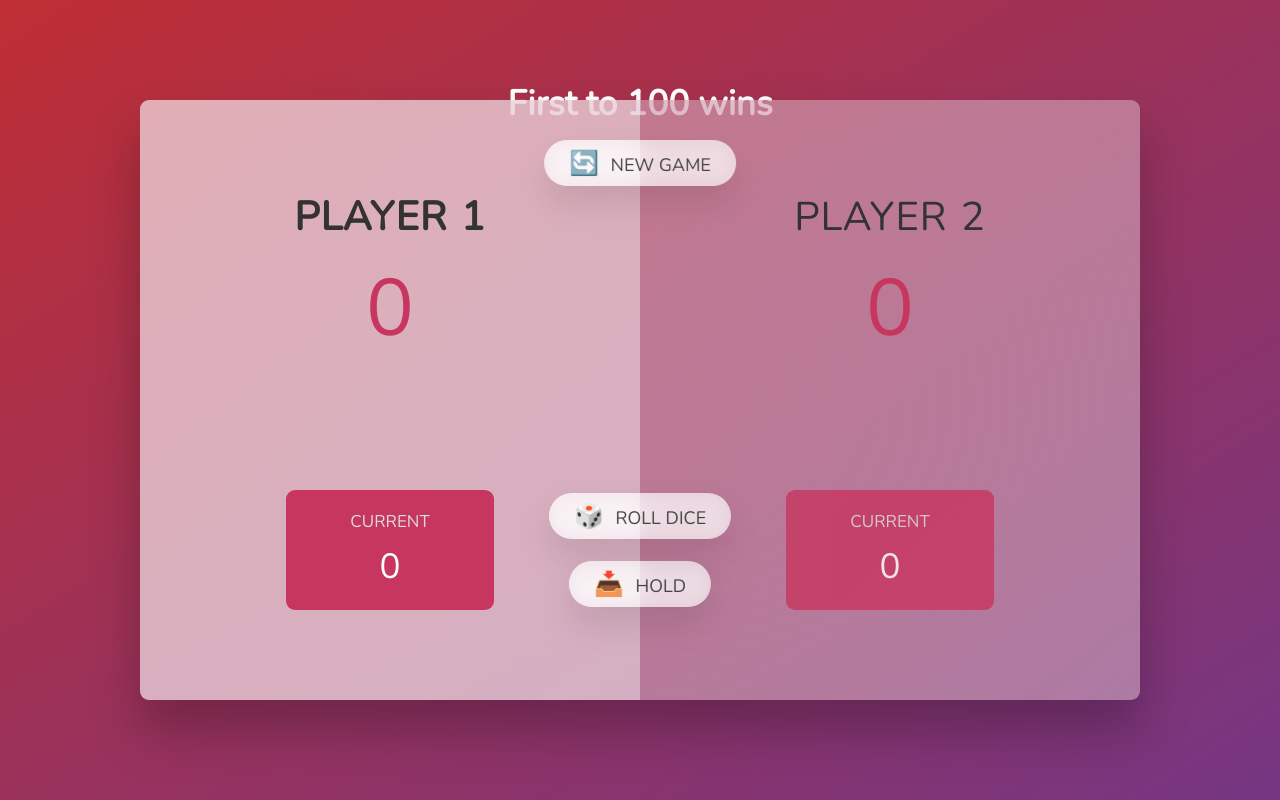
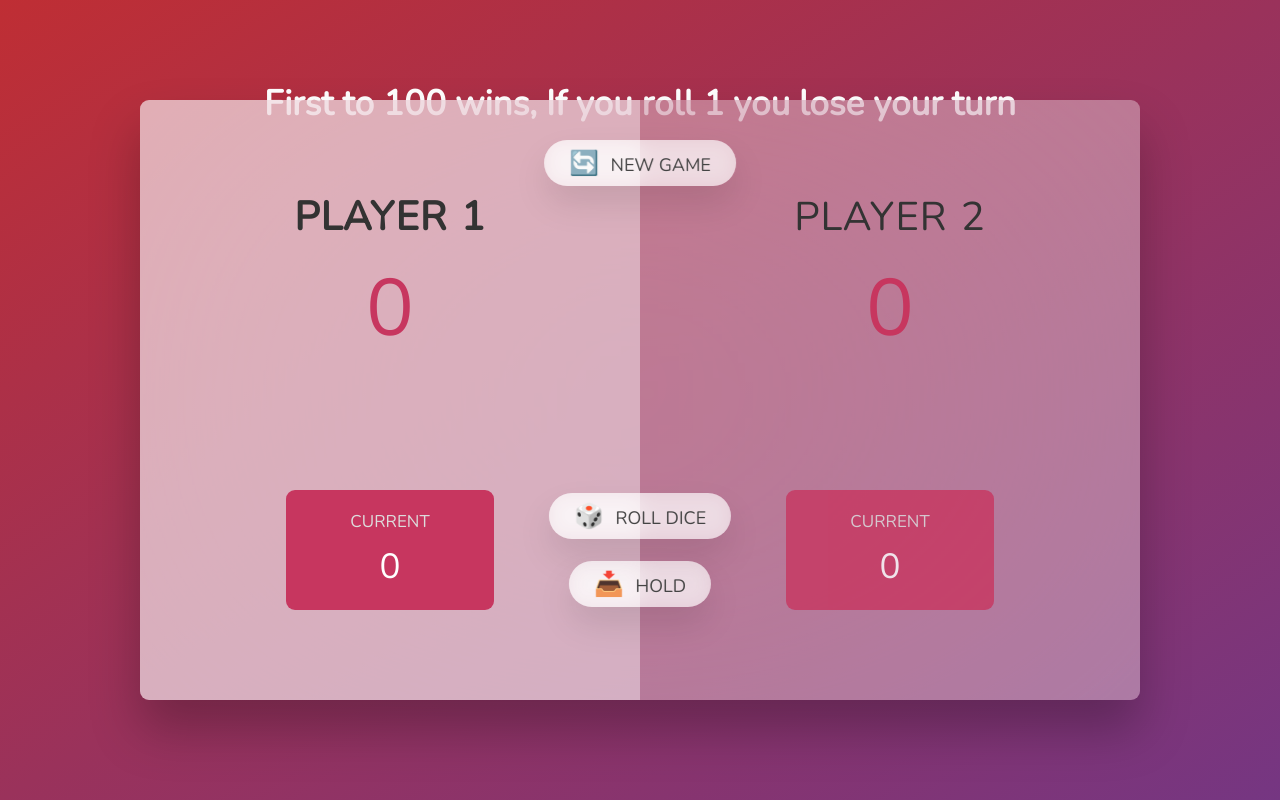
Before and after one commit to ozgur-coban/diceRollGame, a plain HTML site: page index.html in a window 1280 px wide. Drawn offline with nearby package versions, Linux system fonts and the light colour scheme.

Commit message:
minor-changes

```diff
--- a/index.html
+++ b/index.html
@@ -8,7 +8,7 @@
     <title>Pig Game</title>
   </head>
   <body>
-    <h1 class="start-text">First to 100 wins</h1>
+    <h1 class="start-text">First to 100 wins, If you roll 1 you lose your turn</h1>
     <main>
       <section class="player player--0 player--active">
         <h2 class="name" id="name--0">Player 1</h2>
```
